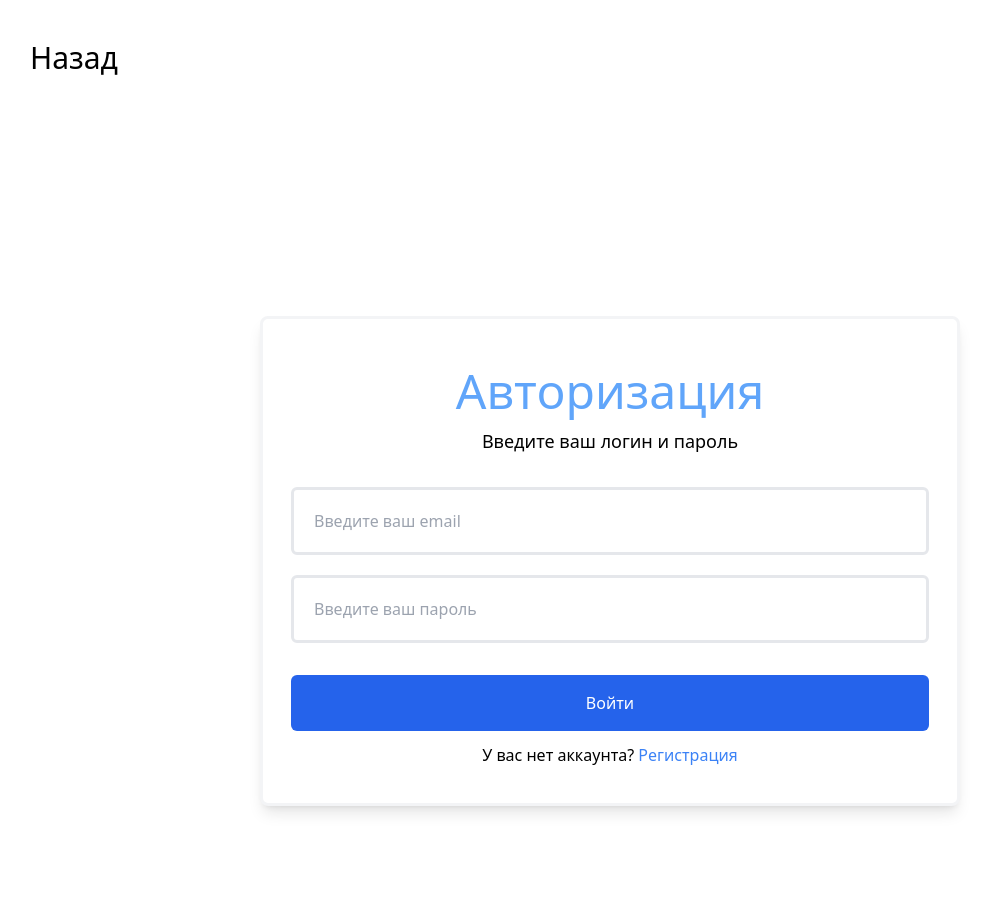
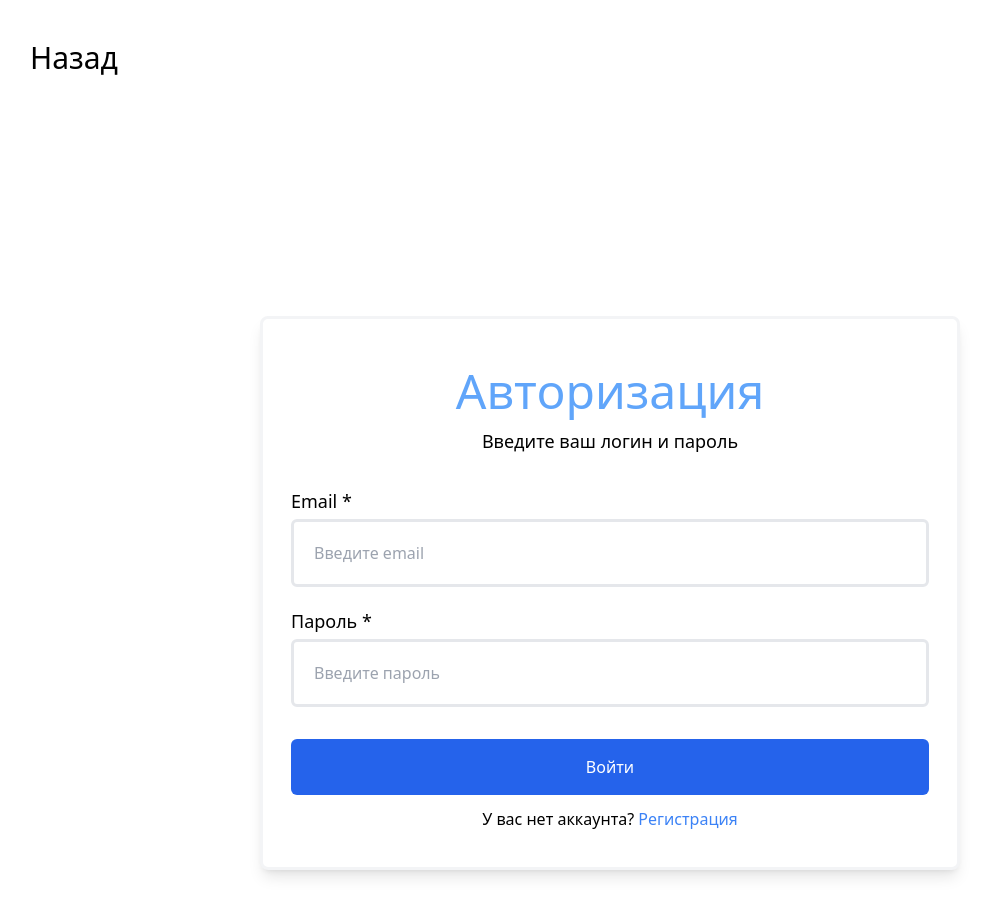
Before and after one commit to Frida21am/authorization, a React (Vite) app: page /login in a window 1280 px wide. Shown: the top 916 px of the page, without its empty margins (30-1019 px from the left). Built offline with nearby package versions, Linux system fonts and the light colour scheme.

Commit message:
Добавила валидацию формы

```diff
--- a/src/App.tsx
+++ b/src/App.tsx
@@ -2,6 +2,7 @@ import { BrowserRouter, Route, Routes } from "react-router-dom";
 import "./index.css";
 import LoginPage from "./pages/login/LoginPage";
 import HomePage from "./pages/home/HomePage";
+import ProfilePage from "./pages/profile/ProfilePage";
 
 function App() {
   return (
@@ -10,6 +11,7 @@ function App() {
         <Routes>
           <Route index element={<HomePage />} />
           <Route path="login" element={<LoginPage />} />
+          <Route path="profile" element={<ProfilePage />} />
         </Routes>
       </BrowserRouter>
     </div>
--- a/src/components/LoginForm/LoginForm.tsx
+++ b/src/components/LoginForm/LoginForm.tsx
@@ -1,30 +1,91 @@
 import { Link } from "react-router-dom";
+import { useState } from "react";
 
 function LoginForm() {
+  const [email, setEmail] = useState<string>("");
+  const [password, setPassword] = useState<string>("");
+  const [errors, setErrors] = useState<{ email?: string; password?: string }>(
+    {}
+  );
+
+  const validate = (): boolean => {
+    const newErrors: { email?: string; password?: string } = {};
+    if (!email) {
+      newErrors.email = "Необходимо заполнить «Email»";
+    } else if (!/^[A-Z0-9._%+-]+@[A-Z0-9.-]+\.[A-Z]{2,}$/i.test(email)) {
+      newErrors.email = "Неверный формат email";
+    }
+    if (!password) {
+      newErrors.password = "Необходимо заполнить «Пароль»";
+    }
+    setErrors(newErrors);
+    return Object.keys(newErrors).length === 0;
+  };
+
+  const handleSubmit = (e: React.FormEvent<HTMLFormElement>) => {
+    e.preventDefault();
+    if (validate()) {
+      alert("Форма отправлена");
+    }
+  };
   return (
     <section className="w-[700px] mx-auto my-60 px-7 pt-12 pb-10 bg-white rounded-lg shadow-lg border-solid border-gray-100">
       <h2 className="text-5xl text-blue-400 text-center font-medium mb-3">
         Авторизация
       </h2>
       <p className="text-center text-lg mb-8">Введите ваш логин и пароль</p>
-      <form>
+      <form onSubmit={handleSubmit} noValidate aria-describedby="form-errors">
         <div className="mb-5">
+          <label htmlFor="email" className="text-lg">
+            Email *
+          </label>
           <input
             type="email"
+            name="email"
             id="email"
-            placeholder="Введите ваш email"
             className="mt-1 block w-full p-5 border-solid border-gray-200 rounded-md focus:outline-none focus:ring focus:ring-blue-400"
+            value={email}
+            placeholder="Введите email"
+            onChange={(e) => setEmail(e.target.value)}
+            aria-invalid={errors.email ? "true" : "false"}
+            aria-describedby={errors.email ? "email-error" : undefined}
             required
           />
+          {errors.email && (
+            <span
+              id="email-error"
+              role="alert"
+              className="text-red-600 inline-block mt-1"
+            >
+              {errors.email}
+            </span>
+          )}
         </div>
         <div className="mb-8">
+          <label htmlFor="password" className="text-lg">
+            Пароль *
+          </label>
           <input
             type="password"
+            name="password"
             id="password"
-            placeholder="Введите ваш пароль"
             className="mt-1 block w-full p-5 border-solid border-gray-200 rounded-md focus:outline-none focus:ring focus:ring-blue-400"
+            value={password}
+            placeholder="Введите пароль"
+            onChange={(e) => setPassword(e.target.value)}
+            aria-invalid={errors.password ? "true" : "false"}
+            aria-describedby={errors.password ? "password-error" : undefined}
             required
           />
+          {errors.password && (
+            <span
+              id="password-error"
+              role="alert"
+              className="text-red-600 inline-block mt-1"
+            >
+              {errors.password}
+            </span>
+          )}
         </div>
         <button
           type="submit"
--- a/src/pages/home/HomePage.tsx
+++ b/src/pages/home/HomePage.tsx
@@ -9,7 +9,7 @@ function HomePage() {
             to="/login"
             className="text-3xl font-medium hover:underline underline-offset-8"
           >
-            Вход
+            Личный кабинет
           </Link>
         </nav>
         <h1 className="text-6xl text-blue-400 text-center font-medium mt-20">
--- /dev/null
+++ b/src/pages/profile/ProfilePage.tsx
@@ -0,0 +1,9 @@
+function ProfilePage() {
+  return (
+    <h2 className="text-6xl text-blue-400 text-center font-medium mt-20">
+      Страница личного кабинета
+    </h2>
+  );
+}
+
+export default ProfilePage;
```
